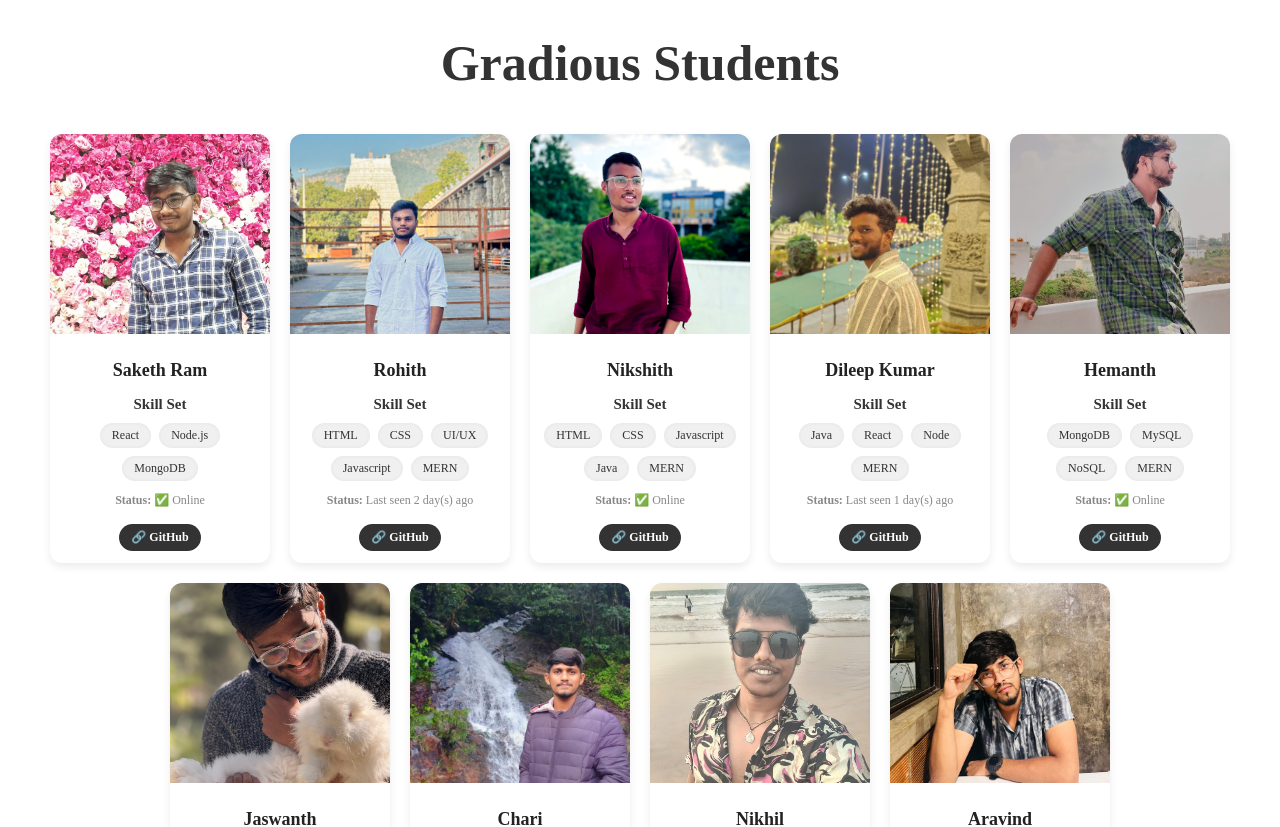
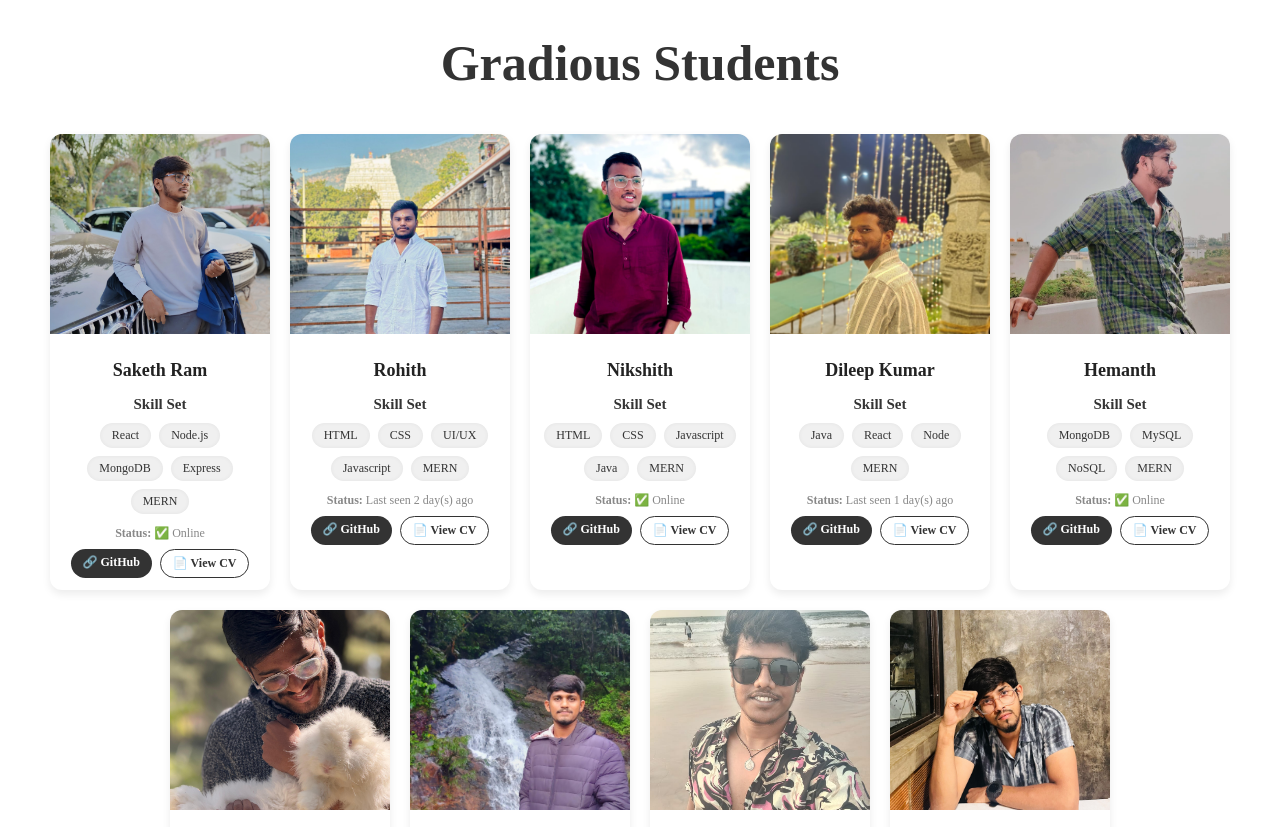
Before and after one commit to saketh-cell/Gradious-Students, a React (Vite) app: page / in a window 1280 px wide. Shown: the top 827 px of the page. Built offline with nearby package versions, Linux system fonts and the light colour scheme.

Commit message:
Added Cv button

```diff
--- a/src/App.jsx
+++ b/src/App.jsx
@@ -25,10 +25,11 @@ function App() {
       >
         <ProfileCard
           name="Saketh Ram"
-          imageUrl="/saketh2pic.png.jpg"
-          skills={["React", "Node.js", "MongoDB"]}
+          imageUrl="/sakethcard.jpg"
+          skills={["React", "Node.js", "MongoDB","Express","MERN"]}
           lastSeen={null}
           github="https://github.com/saketh-cell"
+          viewCv="https://drive.google.com/file/d/1juKDAZBLxqmmF5QnArUfudW6chFj4yT0/view?usp=drive_link"
         />
 
         <ProfileCard
@@ -37,6 +38,7 @@ function App() {
           skills={["HTML", "CSS", "UI/UX", "Javascript", "MERN"]}
           lastSeen={new Date(Date.now() - 1000 * 60 * 60 * 48).toISOString()}
           github="https://github.com/EnagantiRohith"
+          viewCv="https://drive.google.com/file/d/1juKDAZBLxqmmF5QnArUfudW6chFj4yT0/view?usp=drive_link"
         />
         <ProfileCard
           name="Nikshith"
@@ -44,6 +46,7 @@ function App() {
           skills={["HTML", "CSS", "Javascript", "Java", "MERN"]}
           lastSeen={null}
           github="https://github.com/DNikshith"
+          viewCv="https://drive.google.com/file/d/1juKDAZBLxqmmF5QnArUfudW6chFj4yT0/view?usp=drive_link"
         />
         <ProfileCard
           name="Dileep Kumar"
@@ -51,6 +54,7 @@ function App() {
           skills={["Java", "React", "Node", "MERN"]}
           lastSeen={new Date(Date.now() - 1000 * 60 * 60 * 30).toISOString()}
           github="https://github.com/dhileepkumar-56"
+          viewCv="https://drive.google.com/file/d/1juKDAZBLxqmmF5QnArUfudW6chFj4yT0/view?usp=drive_link"
         />
         <ProfileCard
           name="Hemanth"
@@ -58,6 +62,7 @@ function App() {
           skills={["MongoDB", "MySQL", "NoSQL", "MERN"]}
           lastSeen={null} // Online
           github="https://github.com/Atlahemanthkumarreddy"
+          viewCv="https://drive.google.com/file/d/1juKDAZBLxqmmF5QnArUfudW6chFj4yT0/view?usp=drive_link"
         />
         <ProfileCard
           name="Jaswanth"
@@ -67,6 +72,7 @@ function App() {
             Date.now() - 1000 * 60 * 60 * 24 * 10
           ).toISOString()}
           github="https://github.com/EnagantiRohith"
+          viewCv="https://drive.google.com/file/d/1juKDAZBLxqmmF5QnArUfudW6chFj4yT0/view?usp=drive_link"
         />
         <ProfileCard
           name="Chari"
@@ -74,6 +80,7 @@ function App() {
           skills={["Python", "Java", "MERN", "JavaScript","Flask"]}
           lastSeen={null} // Online
           github="https://github.com/Venkateshchary07"
+          viewCv="https://drive.google.com/file/d/1juKDAZBLxqmmF5QnArUfudW6chFj4yT0/view?usp=drive_link"
         />
         <ProfileCard
           name="Nikhil"
@@ -81,6 +88,7 @@ function App() {
           skills={["React", "Node", "MongoDB", "MERN"]}
           lastSeen={new Date(Date.now() - 1000 * 60 * 60 * 45).toISOString()}
           github="https://github.com/EnagantiRohith"
+          viewCv="https://drive.google.com/file/d/1juKDAZBLxqmmF5QnArUfudW6chFj4yT0/view?usp=drive_link"
         />
         <ProfileCard
           name="Aravind"
@@ -88,6 +96,7 @@ function App() {
           skills={["Javascript", "Java", "React", "MERN"]}
           lastSeen={null} // Online
           github="https://github.com/EnagantiRohith"
+          viewCv="https://drive.google.com/file/d/1juKDAZBLxqmmF5QnArUfudW6chFj4yT0/view?usp=drive_link"
         />
       </div>
     </>
--- a/src/components/ProfileCard.jsx
+++ b/src/components/ProfileCard.jsx
@@ -1,4 +1,4 @@
-import React from "react";
+import React, { useState } from "react";
 import moment from "moment";
 
 // Helper function to generate status text
@@ -16,7 +16,9 @@ const getLastSeenMessage = (lastSeen) => {
 };
 
 // ProfileCard component
-const ProfileCard = ({ imageUrl, name, skills, lastSeen, github }) => {
+const ProfileCard = ({ imageUrl, name, skills, lastSeen, github, viewCv }) => {
+  const [cvHovered, setCvHovered] = useState(false); // track hover
+
   return (
     <div
       style={{
@@ -62,12 +64,10 @@ const ProfileCard = ({ imageUrl, name, skills, lastSeen, github }) => {
           {name}
         </h2>
 
-        {/* Skills Title */}
+        {/* Skills */}
         <h3 style={{ fontSize: "15px", marginBottom: "10px", color: "#333" }}>
           Skill Set
         </h3>
-
-        {/* Skill badges */}
         <div
           style={{
             display: "flex",
@@ -100,15 +100,14 @@ const ProfileCard = ({ imageUrl, name, skills, lastSeen, github }) => {
           <strong>Status:</strong> {getLastSeenMessage(lastSeen)}
         </p>
 
-        {/* GitHub Link (optional) */}
+        {/* Buttons */}
+        <div style={{ display: "flex", justifyContent: "center", gap: "8px" }}>
           {github && (
             <a
               href={github}
               target="_blank"
               rel="noopener noreferrer"
               style={{
-              display: "inline-block",
-              marginTop: "8px",
                 textDecoration: "none",
                 color: "#fff",
                 backgroundColor: "#333",
@@ -121,6 +120,30 @@ const ProfileCard = ({ imageUrl, name, skills, lastSeen, github }) => {
               🔗 GitHub
             </a>
           )}
+
+          {viewCv && (
+            <a
+              href={viewCv}
+              target="_blank"
+              rel="noopener noreferrer"
+              onMouseEnter={() => setCvHovered(true)}
+              onMouseLeave={() => setCvHovered(false)}
+              style={{
+                textDecoration: "none",
+                color: cvHovered ? "#fff" : "#333",
+                backgroundColor: cvHovered ? "#333" : "#fff",
+                padding: "6px 12px",
+                border: "1px solid #333",
+                borderRadius: "20px",
+                fontSize: "12px",
+                fontWeight: "bold",
+                transition: "all 0.3s ease",
+              }}
+            >
+              📄 View CV
+            </a>
+          )}
+        </div>
       </div>
     </div>
   );
```
Also changed, not shown: public/sakethcard.jpg (added). Lines whose indentation alone changed are shown as unchanged.
